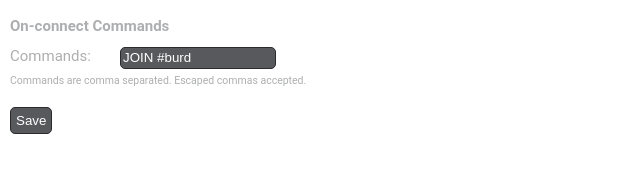
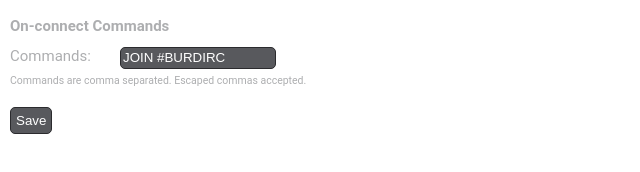
Before and after one commit to TheDetectiveTaco/burd, an Electron app: page networks/new.html in a window 1000 px wide. Shown: the part 512-684 px from the top of the page, 0-640 px from the left. Drawn offline with Linux system fonts and the light colour scheme.

Commit message:
change JOIN #BURD to #BURDIRC

```diff
--- a/networks/new.html
+++ b/networks/new.html
@@ -100,7 +100,7 @@
 			<h4>On-connect Commands</h4>
 			<div class="text_input">
 				<div class="title">Commands:</div>
-				<div class="input"><input type="text" id="commands" value="JOIN #burd"></div>
+				<div class="input"><input type="text" id="commands" value="JOIN #BURDIRC"></div>
 			</div>
 			<div style="font-size:0.7em">Commands are comma separated. Escaped commas accepted.</div>
 		</div>
```
